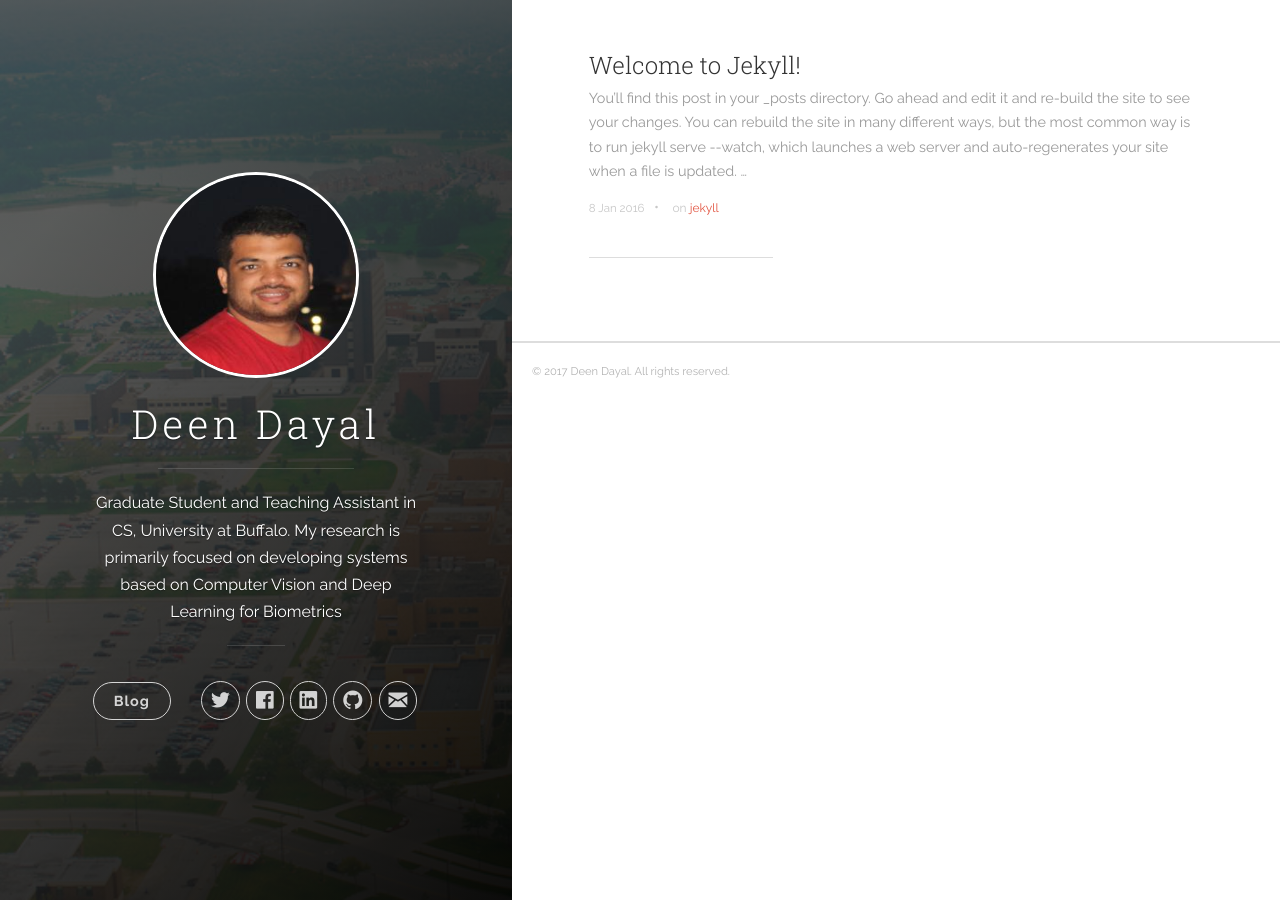
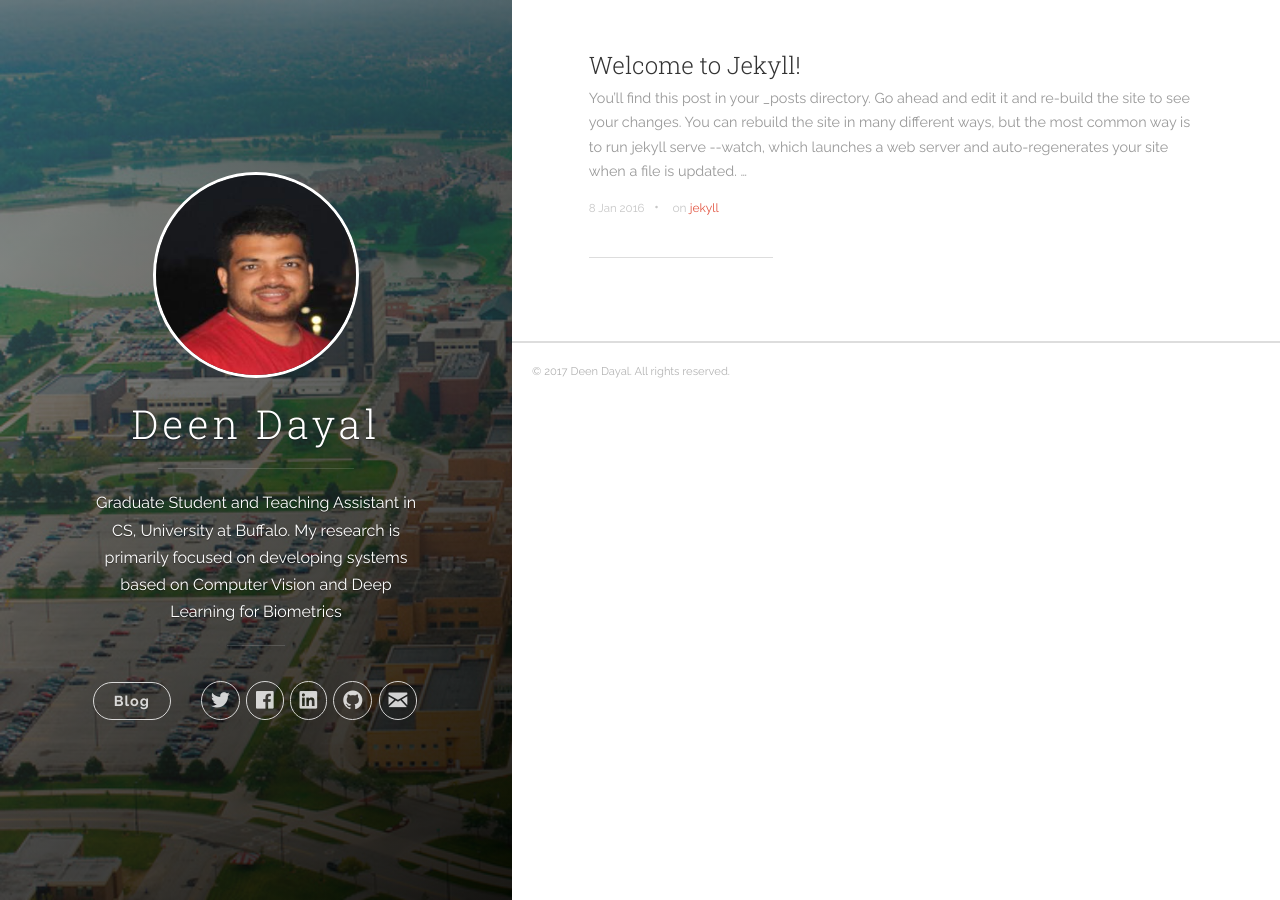
Before and after one commit to ArtificialEdge/artificialEdge.github.io, a Jekyll site: the page built from index.html, in a window 1280 px wide. Built offline with Jekyll 4.4.1, drawn with Linux system fonts in a browser that asks for light colours; nearby versions of some CDN libraries; the list of posts is cut into pages by our own code.

Commit message:
Update uno.scss

```diff
--- a/_sass/uno.scss
+++ b/_sass/uno.scss
@@ -1225,7 +1225,7 @@ hr {
 	right: 0;
 	bottom: 0;
 	left: 0;
-	background-color: rgba(68, 68, 68, 0.6);
+// 	background-color: rgba(68, 68, 68, 0.6);
 	background-image: -webkit-linear-gradient(-410deg, rgba(68, 68, 68, 0.6) 20%, rgba(0, 0, 0, 0.9));
 	background-image: linear-gradient(140deg,rgba(68, 68, 68, 0.6) 20%, rgba(0, 0, 0, 0.9)); }
 
```
